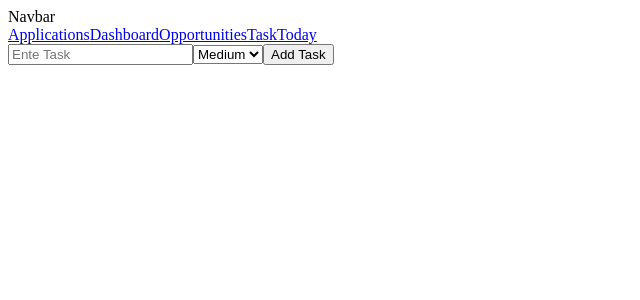
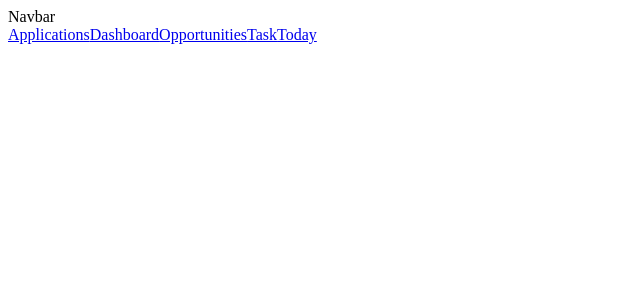
Before and after one commit to komal-priyya/CareerOS, a React app in the folder frontend/: page /tasks in a window 1280 px wide. Shown: the top 300 px of the page, without its empty margins (0-640 px from the left). Built offline with nearby package versions, Linux system fonts and the light colour scheme; the HTML template or start-up script is replaced by a standard one.

Commit message:
feat: add registration route and comment out AddTask route

```diff
--- a/frontend/src/App.jsx
+++ b/frontend/src/App.jsx
@@ -2,11 +2,12 @@ import React from 'react'
 import Applications from './pages/Applications'
 import Dashboard from './pages/Dashboard'
 import Opportunities from './pages/Opportunities'
-import AddTask from './pages/Task'
+// import AddTask from './pages/Task'
 import Today from './pages/Today'
 import Sidebar from './components/Sidebar'
 import {Routes,Route} from 'react-router-dom'
 import Navbar from './components/Navbar'
+import Register from './pages/Register'
 
 const App = () => {
   return (
@@ -17,10 +18,12 @@ const App = () => {
         <Sidebar/>
         <main>
 <Routes>
+
+  <Route path ='/register' element={<Register/>}/>
     <Route path='/applications' element={Applications}/>
     <Route path='/dashboard' element={Dashboard}/>
    <Route path='/opportunities' element={Opportunities}/>
-    <Route path='/tasks' element={<AddTask/>}/>
+    {/* <Route path='/tasks' element={<AddTask/>}/> */}
      <Route path='/today' element={<Today/>}/>
 
 
```
